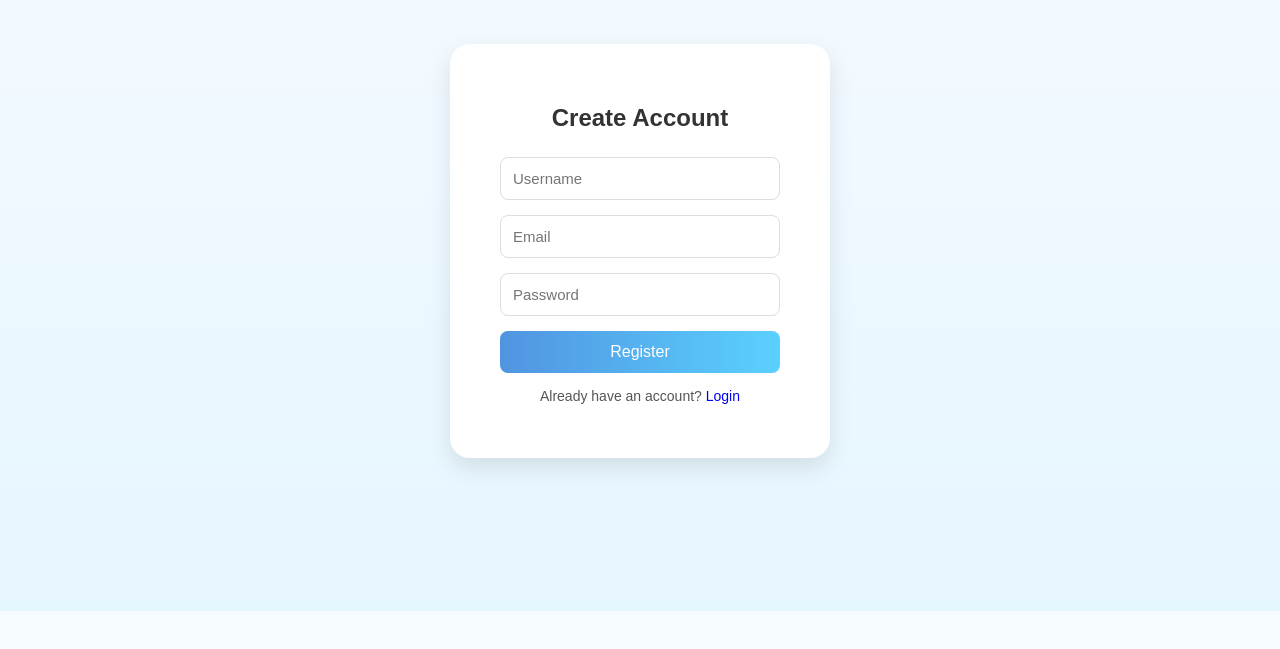
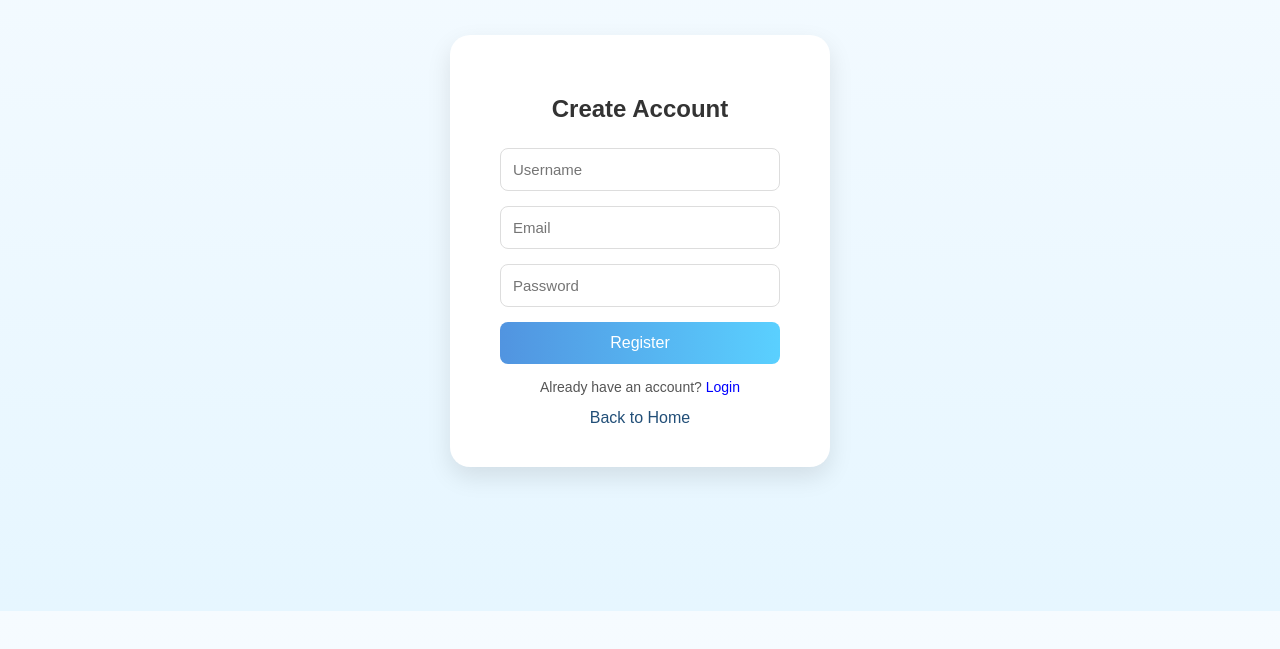
Before and after one commit to hamed-ali-inf/front_m2, a React (Vite) app: page /register in a window 1280 px wide. Shown: the part 189-838 px from the top of the page. Built offline with nearby package versions, Linux system fonts and the light colour scheme.

Commit message:
updated files

```diff
--- a/src/components/Form/RegisterPage.jsx
+++ b/src/components/Form/RegisterPage.jsx
@@ -18,6 +18,7 @@ export function RegisterPage() {
             Login
           </Link>
         </p>
+         <Link to="/" className="btn-back">Back to Home</Link>
       </div>
     </div>
   );
```
